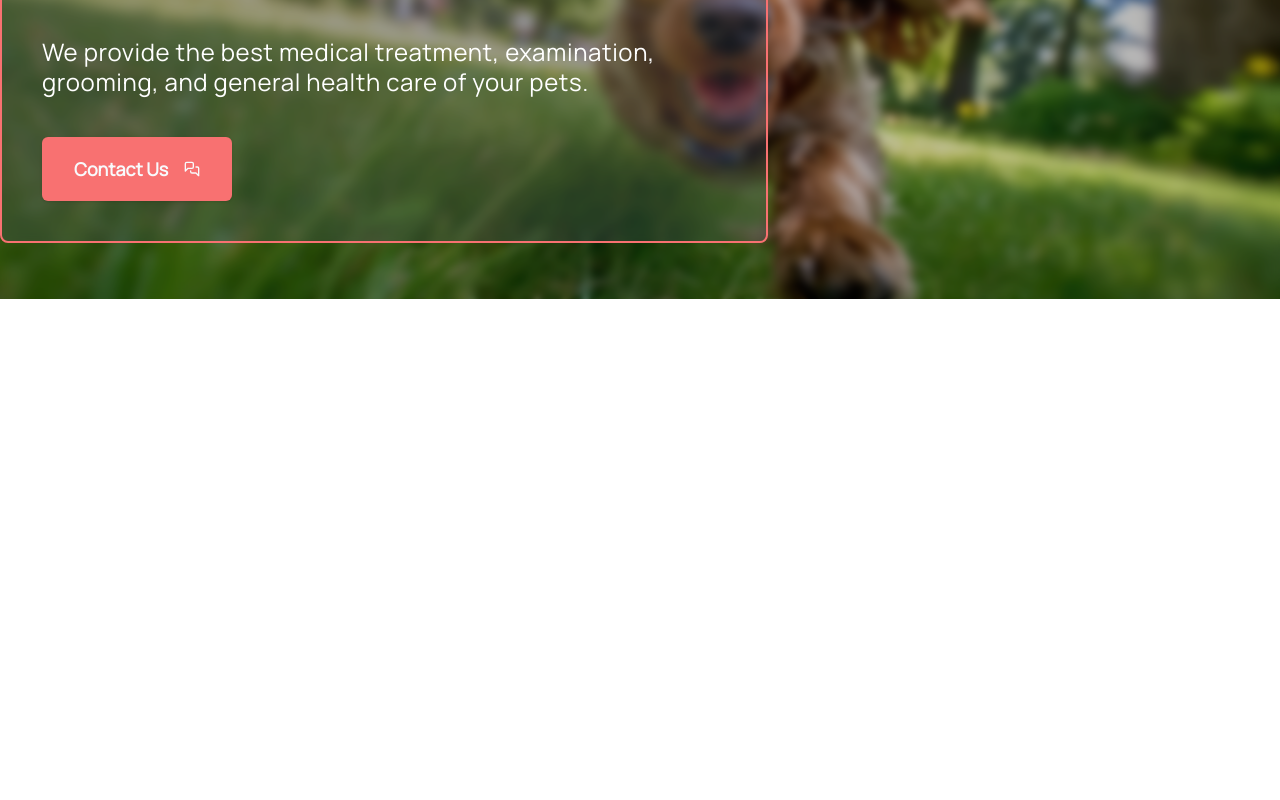
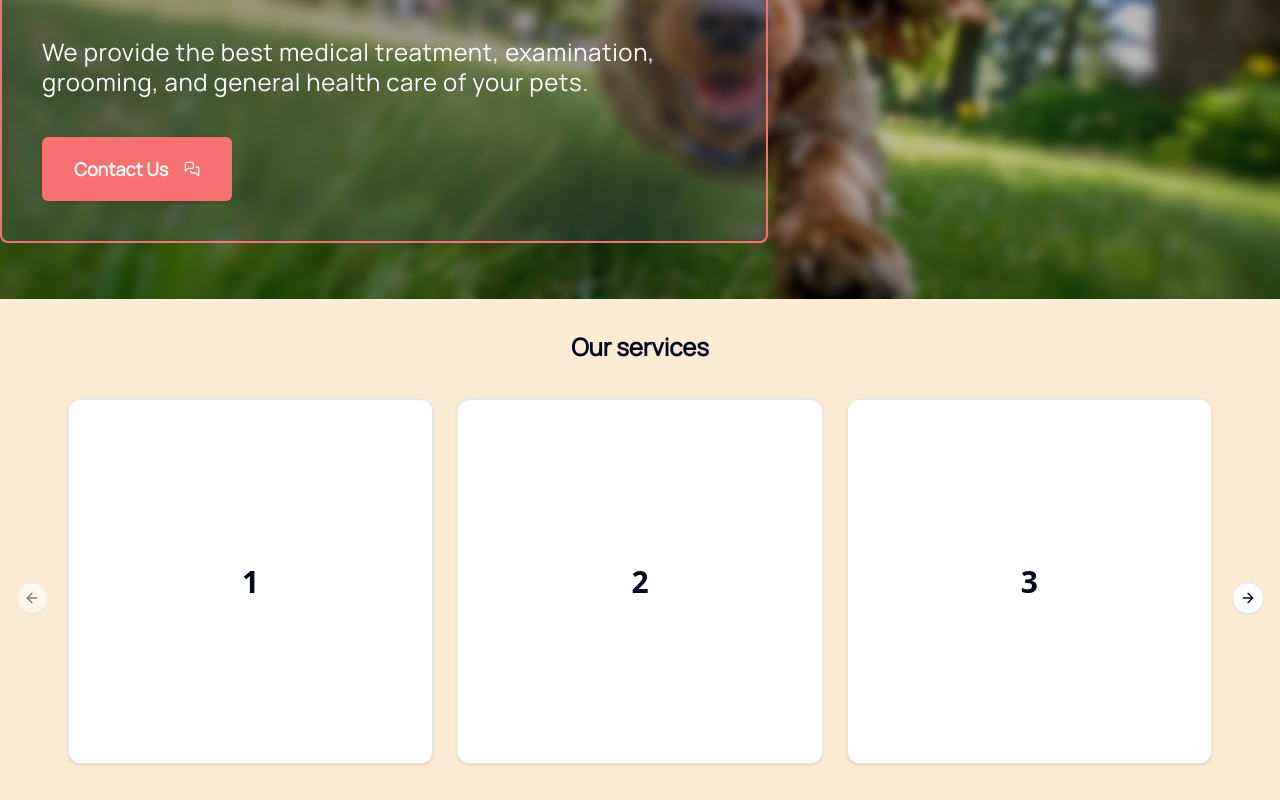
Before and after one commit to ShterionStamboliev/PawPal, a React (Vite) app in the folder frontend/: page / in a window 1280 px wide. Shown: the part 397-1197 px from the top of the page. Before the commit the page ends 800 px from the top, so only its background shows below. Built offline with nearby package versions, Linux system fonts and the light colour scheme; a web font is replaced by a local one.

Commit message:
add OurServices component with carousel functionality and integrate into Homepage

```diff
--- a/frontend/package.json
+++ b/frontend/package.json
@@ -15,6 +15,7 @@
     "@tanstack/react-query": "^5.62.15",
     "class-variance-authority": "^0.7.1",
     "clsx": "^2.1.1",
+    "embla-carousel-react": "^8.5.1",
     "lucide-react": "^0.469.0",
     "motion": "^11.15.0",
     "react": "^18.3.1",
--- /dev/null
+++ b/frontend/src/components/OurServices/OurServices.tsx
@@ -0,0 +1,48 @@
+import { Card, CardContent } from '../ui/card';
+import {
+    Carousel,
+    CarouselContent,
+    CarouselItem,
+    CarouselNext,
+    CarouselPrevious,
+} from '../ui/carousel';
+
+const OurServices = () => {
+    return (
+        <section className='flex flex-col items-center justify-center bg-orange-200/50'>
+            <div className='my-8 font-manrope font-semibold text-2xl'>
+                <h2>Our services</h2>
+            </div>
+            <Carousel
+                opts={{
+                    align: 'center',
+                }}
+                orientation='horizontal'
+                className='w-full md:max-w-2xl lg:max-w-4xl xl:max-w-6xl 2xl:max-w-7xl pb-8'
+            >
+                <CarouselContent>
+                    {Array.from({ length: 5 }).map((_, index) => (
+                        <CarouselItem
+                            key={index}
+                            className='sm:basis-1/2 md:basis-1/2 lg:basis-1/3'
+                        >
+                            <div className='p-1'>
+                                <Card>
+                                    <CardContent className='flex aspect-square items-center justify-center p-6'>
+                                        <span className='text-3xl font-semibold'>
+                                            {index + 1}
+                                        </span>
+                                    </CardContent>
+                                </Card>
+                            </div>
+                        </CarouselItem>
+                    ))}
+                </CarouselContent>
+                <CarouselPrevious />
+                <CarouselNext className='hidden md:inline-flex' />
+            </Carousel>
+        </section>
+    );
+};
+
+export default OurServices;
--- /dev/null
+++ b/frontend/src/components/ui/card.tsx
@@ -0,0 +1,76 @@
+import * as React from "react"
+
+import { cn } from "@/lib/utils"
+
+const Card = React.forwardRef<
+  HTMLDivElement,
+  React.HTMLAttributes<HTMLDivElement>
+>(({ className, ...props }, ref) => (
+  <div
+    ref={ref}
+    className={cn(
+      "rounded-xl border bg-card text-card-foreground shadow",
+      className
+    )}
+    {...props}
+  />
+))
+Card.displayName = "Card"
+
+const CardHeader = React.forwardRef<
+  HTMLDivElement,
+  React.HTMLAttributes<HTMLDivElement>
+>(({ className, ...props }, ref) => (
+  <div
+    ref={ref}
+    className={cn("flex flex-col space-y-1.5 p-6", className)}
+    {...props}
+  />
+))
+CardHeader.displayName = "CardHeader"
+
+const CardTitle = React.forwardRef<
+  HTMLDivElement,
+  React.HTMLAttributes<HTMLDivElement>
+>(({ className, ...props }, ref) => (
+  <div
+    ref={ref}
+    className={cn("font-semibold leading-none tracking-tight", className)}
+    {...props}
+  />
+))
+CardTitle.displayName = "CardTitle"
+
+const CardDescription = React.forwardRef<
+  HTMLDivElement,
+  React.HTMLAttributes<HTMLDivElement>
+>(({ className, ...props }, ref) => (
+  <div
+    ref={ref}
+    className={cn("text-sm text-muted-foreground", className)}
+    {...props}
+  />
+))
+CardDescription.displayName = "CardDescription"
+
+const CardContent = React.forwardRef<
+  HTMLDivElement,
+  React.HTMLAttributes<HTMLDivElement>
+>(({ className, ...props }, ref) => (
+  <div ref={ref} className={cn("p-6 pt-0", className)} {...props} />
+))
+CardContent.displayName = "CardContent"
+
+const CardFooter = React.forwardRef<
+  HTMLDivElement,
+  React.HTMLAttributes<HTMLDivElement>
+>(({ className, ...props }, ref) => (
+  <div
+    ref={ref}
+    className={cn("flex items-center p-6 pt-0", className)}
+    {...props}
+  />
+))
+CardFooter.displayName = "CardFooter"
+
+export { Card, CardHeader, CardFooter, CardTitle, CardDescription, CardContent }
--- /dev/null
+++ b/frontend/src/components/ui/carousel.tsx
@@ -0,0 +1,260 @@
+import * as React from "react"
+import useEmblaCarousel, {
+  type UseEmblaCarouselType,
+} from "embla-carousel-react"
+import { ArrowLeft, ArrowRight } from "lucide-react"
+
+import { cn } from "@/lib/utils"
+import { Button } from "@/components/ui/button"
+
+type CarouselApi = UseEmblaCarouselType[1]
+type UseCarouselParameters = Parameters<typeof useEmblaCarousel>
+type CarouselOptions = UseCarouselParameters[0]
+type CarouselPlugin = UseCarouselParameters[1]
+
+type CarouselProps = {
+  opts?: CarouselOptions
+  plugins?: CarouselPlugin
+  orientation?: "horizontal" | "vertical"
+  setApi?: (api: CarouselApi) => void
+}
+
+type CarouselContextProps = {
+  carouselRef: ReturnType<typeof useEmblaCarousel>[0]
+  api: ReturnType<typeof useEmblaCarousel>[1]
+  scrollPrev: () => void
+  scrollNext: () => void
+  canScrollPrev: boolean
+  canScrollNext: boolean
+} & CarouselProps
+
+const CarouselContext = React.createContext<CarouselContextProps | null>(null)
+
+function useCarousel() {
+  const context = React.useContext(CarouselContext)
+
+  if (!context) {
+    throw new Error("useCarousel must be used within a <Carousel />")
+  }
+
+  return context
+}
+
+const Carousel = React.forwardRef<
+  HTMLDivElement,
+  React.HTMLAttributes<HTMLDivElement> & CarouselProps
+>(
+  (
+    {
+      orientation = "horizontal",
+      opts,
+      setApi,
+      plugins,
+      className,
+      children,
+      ...props
+    },
+    ref
+  ) => {
+    const [carouselRef, api] = useEmblaCarousel(
+      {
+        ...opts,
+        axis: orientation === "horizontal" ? "x" : "y",
+      },
+      plugins
+    )
+    const [canScrollPrev, setCanScrollPrev] = React.useState(false)
+    const [canScrollNext, setCanScrollNext] = React.useState(false)
+
+    const onSelect = React.useCallback((api: CarouselApi) => {
+      if (!api) {
+        return
+      }
+
+      setCanScrollPrev(api.canScrollPrev())
+      setCanScrollNext(api.canScrollNext())
+    }, [])
+
+    const scrollPrev = React.useCallback(() => {
+      api?.scrollPrev()
+    }, [api])
+
+    const scrollNext = React.useCallback(() => {
+      api?.scrollNext()
+    }, [api])
+
+    const handleKeyDown = React.useCallback(
+      (event: React.KeyboardEvent<HTMLDivElement>) => {
+        if (event.key === "ArrowLeft") {
+          event.preventDefault()
+          scrollPrev()
+        } else if (event.key === "ArrowRight") {
+          event.preventDefault()
+          scrollNext()
+        }
+      },
+      [scrollPrev, scrollNext]
+    )
+
+    React.useEffect(() => {
+      if (!api || !setApi) {
+        return
+      }
+
+      setApi(api)
+    }, [api, setApi])
+
+    React.useEffect(() => {
+      if (!api) {
+        return
+      }
+
+      onSelect(api)
+      api.on("reInit", onSelect)
+      api.on("select", onSelect)
+
+      return () => {
+        api?.off("select", onSelect)
+      }
+    }, [api, onSelect])
+
+    return (
+      <CarouselContext.Provider
+        value={{
+          carouselRef,
+          api: api,
+          opts,
+          orientation:
+            orientation || (opts?.axis === "y" ? "vertical" : "horizontal"),
+          scrollPrev,
+          scrollNext,
+          canScrollPrev,
+          canScrollNext,
+        }}
+      >
+        <div
+          ref={ref}
+          onKeyDownCapture={handleKeyDown}
+          className={cn("relative", className)}
+          role="region"
+          aria-roledescription="carousel"
+          {...props}
+        >
+          {children}
+        </div>
+      </CarouselContext.Provider>
+    )
+  }
+)
+Carousel.displayName = "Carousel"
+
+const CarouselContent = React.forwardRef<
+  HTMLDivElement,
+  React.HTMLAttributes<HTMLDivElement>
+>(({ className, ...props }, ref) => {
+  const { carouselRef, orientation } = useCarousel()
+
+  return (
+    <div ref={carouselRef} className="overflow-hidden">
+      <div
+        ref={ref}
+        className={cn(
+          "flex",
+          orientation === "horizontal" ? "-ml-4" : "-mt-4 flex-col",
+          className
+        )}
+        {...props}
+      />
+    </div>
+  )
+})
+CarouselContent.displayName = "CarouselContent"
+
+const CarouselItem = React.forwardRef<
+  HTMLDivElement,
+  React.HTMLAttributes<HTMLDivElement>
+>(({ className, ...props }, ref) => {
+  const { orientation } = useCarousel()
+
+  return (
+    <div
+      ref={ref}
+      role="group"
+      aria-roledescription="slide"
+      className={cn(
+        "min-w-0 shrink-0 grow-0 basis-full",
+        orientation === "horizontal" ? "pl-4" : "pt-4",
+        className
+      )}
+      {...props}
+    />
+  )
+})
+CarouselItem.displayName = "CarouselItem"
+
+const CarouselPrevious = React.forwardRef<
+  HTMLButtonElement,
+  React.ComponentProps<typeof Button>
+>(({ className, variant = "outline", size = "icon", ...props }, ref) => {
+  const { orientation, scrollPrev, canScrollPrev } = useCarousel()
+
+  return (
+    <Button
+      ref={ref}
+      variant={variant}
+      size={size}
+      className={cn(
+        "absolute  h-8 w-8 rounded-full",
+        orientation === "horizontal"
+          ? "-left-12 top-1/2 -translate-y-1/2"
+          : "-top-12 left-1/2 -translate-x-1/2 rotate-90",
+        className
+      )}
+      disabled={!canScrollPrev}
+      onClick={scrollPrev}
+      {...props}
+    >
+      <ArrowLeft className="h-4 w-4" />
+      <span className="sr-only">Previous slide</span>
+    </Button>
+  )
+})
+CarouselPrevious.displayName = "CarouselPrevious"
+
+const CarouselNext = React.forwardRef<
+  HTMLButtonElement,
+  React.ComponentProps<typeof Button>
+>(({ className, variant = "outline", size = "icon", ...props }, ref) => {
+  const { orientation, scrollNext, canScrollNext } = useCarousel()
+
+  return (
+    <Button
+      ref={ref}
+      variant={variant}
+      size={size}
+      className={cn(
+        "absolute h-8 w-8 rounded-full",
+        orientation === "horizontal"
+          ? "-right-12 top-1/2 -translate-y-1/2"
+          : "-bottom-12 left-1/2 -translate-x-1/2 rotate-90",
+        className
+      )}
+      disabled={!canScrollNext}
+      onClick={scrollNext}
+      {...props}
+    >
+      <ArrowRight className="h-4 w-4" />
+      <span className="sr-only">Next slide</span>
+    </Button>
+  )
+})
+CarouselNext.displayName = "CarouselNext"
+
+export {
+  type CarouselApi,
+  Carousel,
+  CarouselContent,
+  CarouselItem,
+  CarouselPrevious,
+  CarouselNext,
+}
--- a/frontend/src/pages/Homepage.tsx
+++ b/frontend/src/pages/Homepage.tsx
@@ -1,5 +1,6 @@
 import Header from '@/components/Header/Header';
 import Hero from '@/components/Hero/Hero';
+import OurServices from '@/components/OurServices/OurServices';
 
 const Homepage = () => {
     return (
@@ -7,6 +8,7 @@
             <Header />
             <main className='mt-24'>
                 <Hero />
+                <OurServices />
             </main>
         </>
     );
```
Also changed, not shown: 1 other file (tests, documents, lock files or other folders).
